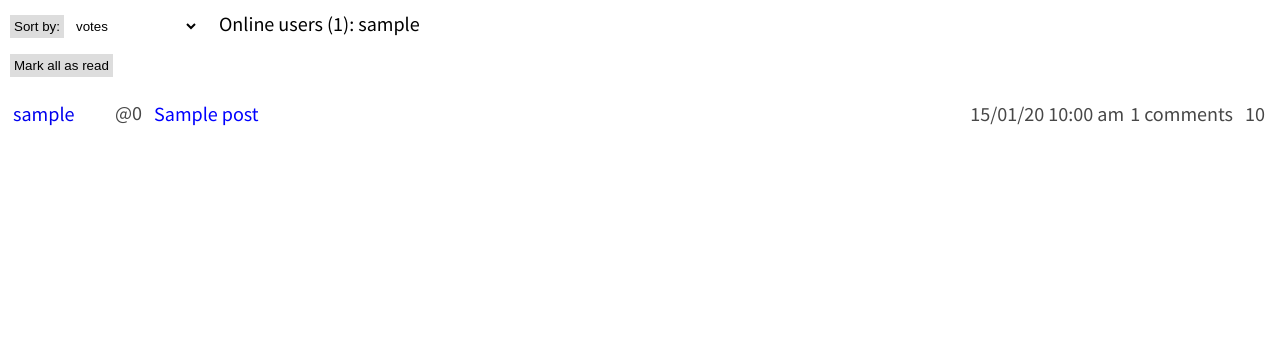
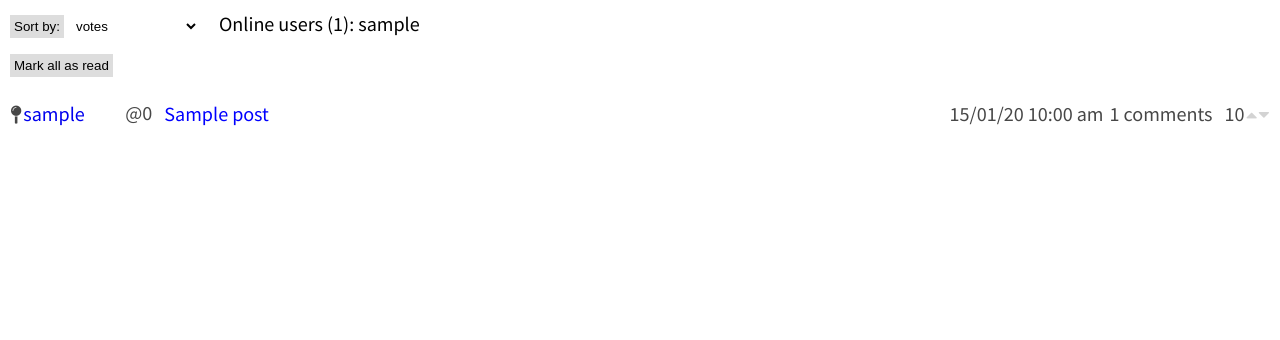
Before and after one commit to ethandhunt/Forum1, a PHP site: page /forum.php in a window 1280 px wide; the page is wider, and only the part inside the window is pictured. Shown: the part 125-465 px from the top of that part. Run offline with PHP 8.4, Linux system fonts and the light colour scheme; the visitor is signed in with stand-in values (Sample User, id 1); tables that the repository leaves empty hold one stand-in row (values such as "Sample post").

Commit message:
added back in that font so upvotes work

```diff
--- a/forum.php
+++ b/forum.php
@@ -162,7 +162,7 @@ if (!isset($_SESSION["user_id"])) {
     <title> Forum </title>
     <link rel="stylesheet" href="style/style.css">
     <link rel="stylesheet" href="style/forum.css">
-    <!-- <link rel="stylesheet" href="https://cdnjs.cloudflare.com/ajax/libs/font-awesome/4.7.0/css/font-awesome.min.css"> -->
+    <link rel="stylesheet" href="https://cdnjs.cloudflare.com/ajax/libs/font-awesome/4.7.0/css/font-awesome.min.css">
     <script src="includes/vote.js"></script>
 </head>
 
```
